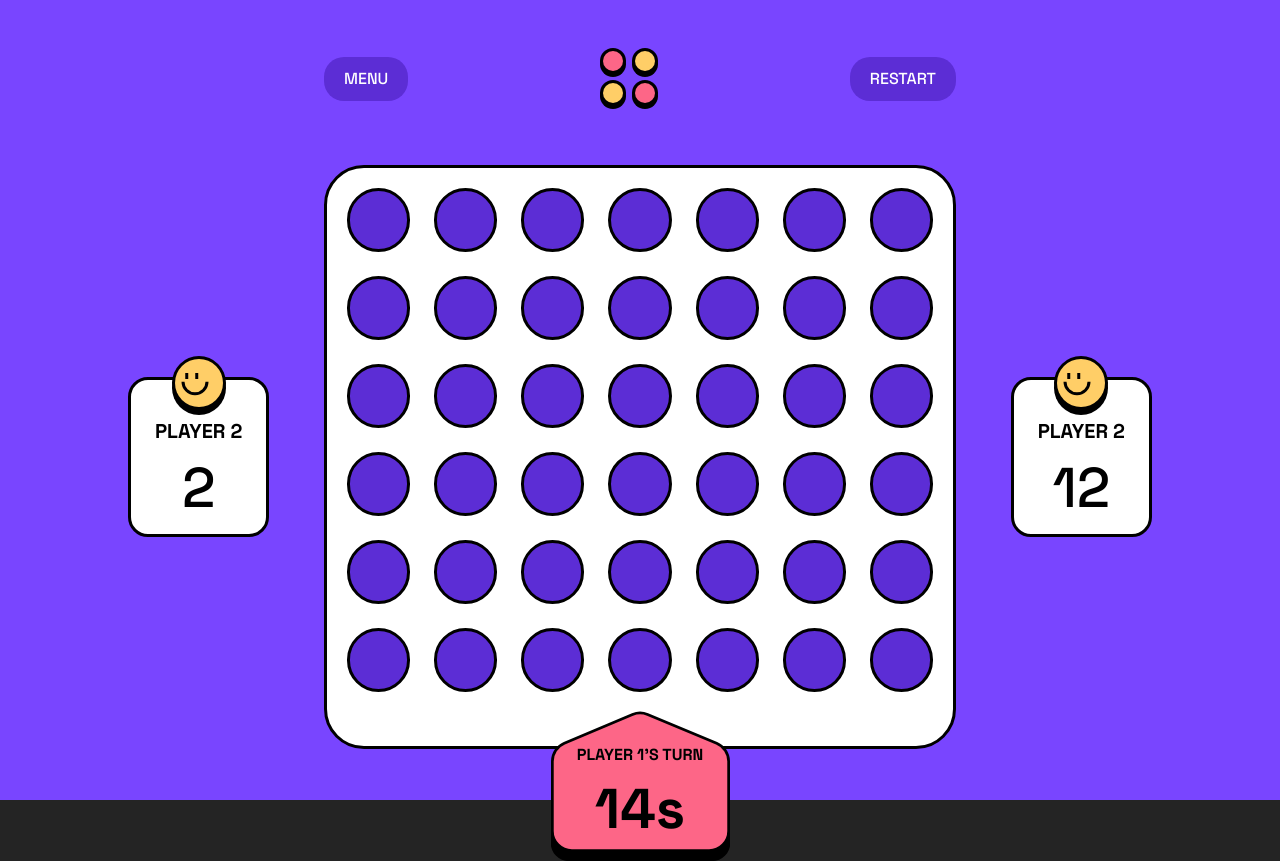
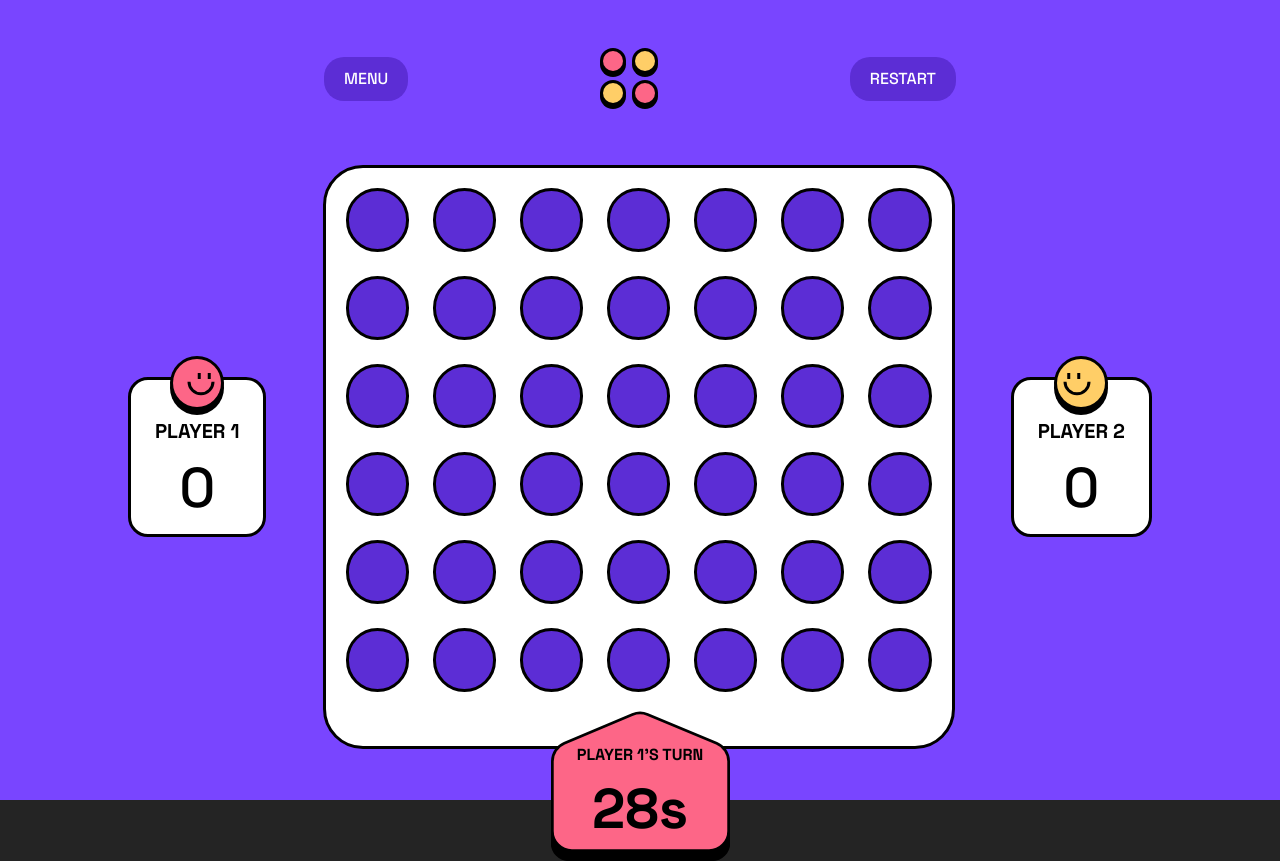
Before and after one commit to kajtd/ConnectFourGame, a Vue app: page / in a window 1280 px wide. Both pictures are taken after a click on the button "PLAY VS PLAYER". Built offline with nearby package versions, Linux system fonts and the light colour scheme.

Commit message:
make turncard functional

```diff
--- a/src/components/Game/GameBoard.vue
+++ b/src/components/Game/GameBoard.vue
@@ -1,8 +1,14 @@
 <script setup lang="ts">
+import { storeToRefs } from 'pinia'
+import { useGameStore } from '../../store/game'
+
 import GameHeader from './GameHeader.vue';
 import PlayerCard from './PlayerCard.vue';
 import TurnCard from './TurnCard.vue';
 import TheBoard from './TheBoard.vue';
+
+const gameStore = useGameStore()
+const { playerOneScore, playerTwoScore } = storeToRefs(gameStore)
 
 </script>
 
@@ -12,13 +18,13 @@ import TheBoard from './TheBoard.vue';
             <GameHeader />
             <div class="mt-8 flex justify-between items-center relative">
                 <PlayerCard
-                    :player-number="2"
-                    :player-score="2"
+                    :player-number="1"
+                    :player-score="playerOneScore"
                 />
                 <TheBoard />
                 <PlayerCard
                     :player-number="2"
-                    :player-score="12"
+                    :player-score="playerTwoScore"
                 />
                 <TurnCard />
             </div>
--- a/src/components/Game/TurnCard.vue
+++ b/src/components/Game/TurnCard.vue
@@ -1,12 +1,48 @@
 <script setup lang="ts">
-import { computed } from 'vue';
+import { ref, watch, computed, onMounted, onUnmounted } from 'vue';
 import { storeToRefs } from 'pinia'
 import { useGameStore } from '../../store/game'
 
 const gameStore = useGameStore()
+const { endGame } = gameStore;
 const { firstPlayerTurn } = storeToRefs(gameStore)
 
 const playerNumber = computed(() => firstPlayerTurn.value ? 1 : 2)
+
+let timerId: number | null = null;
+const timeLeft = ref(30);
+
+// Start or reset the timer
+const startTimer = () => {
+  if (timerId) {
+    clearTimeout(timerId);
+  }
+
+  timeLeft.value = 30;
+  timerId = setInterval(() => {
+    if (timeLeft.value > 0) {
+      timeLeft.value--;
+    } else {
+      // Time's up, current player loses
+      endGame(firstPlayerTurn ? 'yellow' : 'red')
+      clearTimeout(timerId!);
+    }
+  }, 1000);
+}
+
+watch(() => firstPlayerTurn.value, () => {
+  clearTimeout(timerId!);
+  startTimer();
+});
+
+onUnmounted(() => {
+  if (timerId) {
+    clearTimeout(timerId);
+  }
+});
+
+onMounted(startTimer);
+
 </script>
 
 <template>
@@ -15,6 +51,6 @@ const playerNumber = computed(() => firstPlayerTurn.value ? 1 : 2)
         :class="{'bg-turn-card-red': playerNumber === 1, 'bg-turn-card-yellow': playerNumber === 2}"
     >
         <h3 class="text-xs font-bold">PLAYER {{ playerNumber }}’S TURN</h3>
-        <div class="text-l font-bold">14s</div>
+        <div class="text-l font-bold">{{ timeLeft }}s</div>
     </div>
 </template>
```
